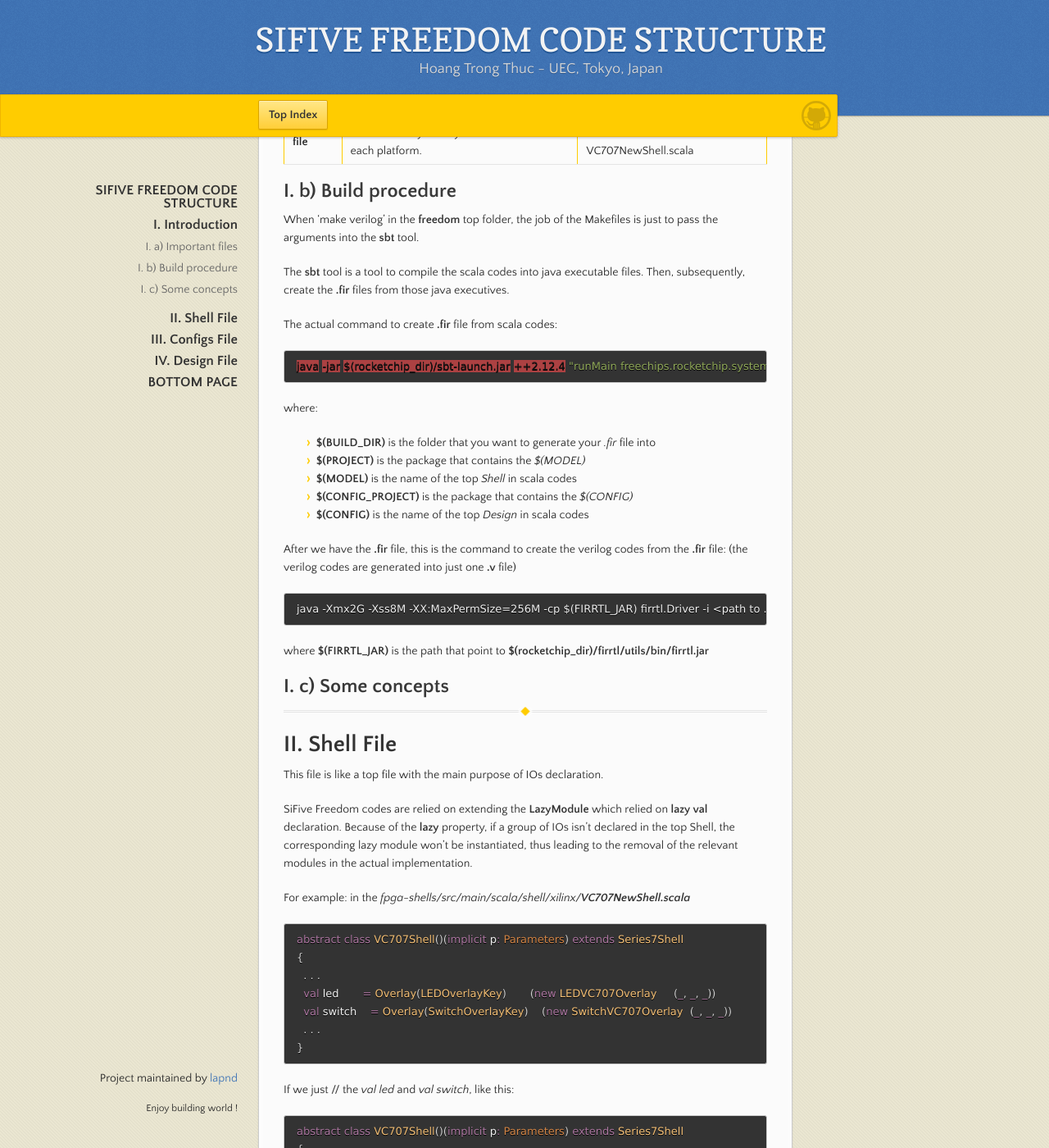
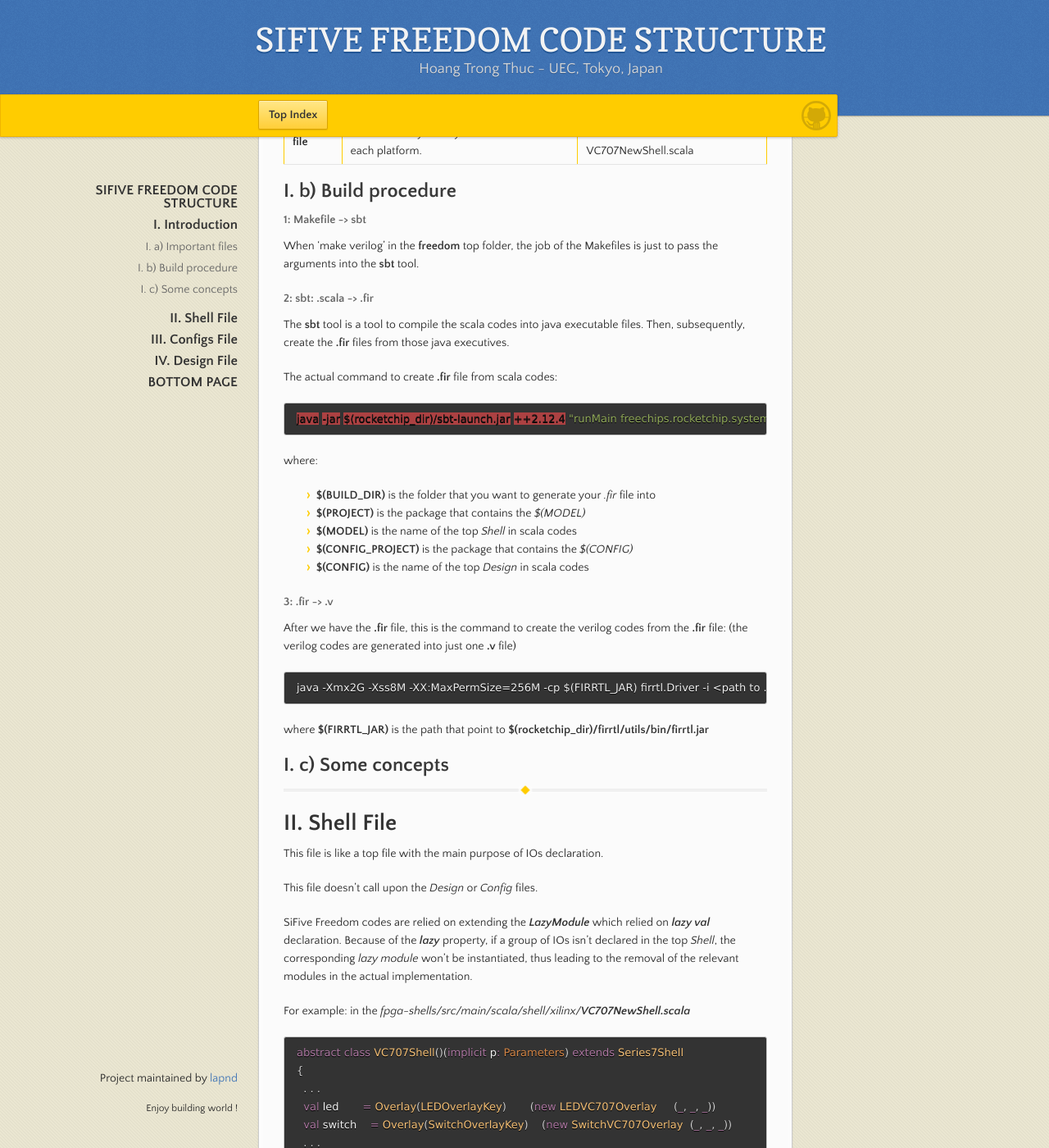
Before and after one commit to lapnd/httdes.github.io, a Jekyll site: the page built from freedom.md, in a window 1280 px wide and 1400 px high, scrolled down 603 px. Shown: the whole window at 82% size. Built offline with Jekyll 4.4.1, drawn with Linux system fonts in a browser that asks for light colours; our own code applies the rules of GitHub Pages for plain Markdown files; some of the changed text lies outside the part shown.

Commit message:
Update freedom.md

````diff
--- a/freedom.md
+++ b/freedom.md
@@ -41,7 +41,11 @@ They have two main series of CPU called **E300** (rv32gc) and **U500** (rv64gc).
 
 ## I. b) Build procedure
 
+#### 1: Makefile -> sbt
+
 When 'make verilog' in the **freedom** top folder, the job of the Makefiles is just to pass the arguments into the **sbt** tool.
+
+#### 2: sbt: .scala -> .fir
 
 The **sbt** tool is a tool to compile the scala codes into java executable files. Then, subsequently, create the **.fir** files from those java executives.
 
@@ -55,6 +59,8 @@ where:
  - **$(MODEL)** is the name of the top *Shell* in scala codes
  - **$(CONFIG_PROJECT)** is the package that contains the *$(CONFIG)*
  - **$(CONFIG)** is the name of the top *Design* in scala codes
+
+#### 3: .fir -> .v
 
 After we have the **.fir** file, this is the command to create the verilog codes from the **.fir** file: (the verilog codes are generated into just one **.v** file)
 ```makefile
@@ -70,7 +76,9 @@ where **$(FIRRTL_JAR)** is the path that point to **$(rocketchip_dir)/firrtl/uti
 
 This file is like a top file with the main purpose of IOs declaration.
 
-SiFive Freedom codes are relied on extending the **LazyModule** which relied on **lazy val** declaration. Because of the **lazy** property, if a group of IOs isn't declared in the top Shell, the corresponding lazy module won't be instantiated, thus leading to the removal of the relevant modules in the actual implementation.
+This file doesn't call upon the *Design* or *Config* files.
+
+SiFive Freedom codes are relied on extending the ***LazyModule*** which relied on ***lazy val*** declaration. Because of the ***lazy*** property, if a group of IOs isn't declared in the top *Shell*, the corresponding *lazy module* won't be instantiated, thus leading to the removal of the relevant modules in the actual implementation.
 
 For example: in the *fpga-shells/src/main/scala/shell/xilinx/**VC707NewShell.scala***
 ```scala
@@ -100,11 +108,15 @@ Then the IOs of leds & switches won't be declared, thus the GPIOs module won't b
 
 This file is the configuration file for the CPUs and internal bus systems.
 
+This file is later called by the *Design* file.
+
 * * *
 
 # IV. Design File
 
 This file carries out the actual implementation of the design, with all of the modules and how they are connected.
+
+This file calls and extends (or even overrides) the *Configs* file.
 
 * * *
 
````
